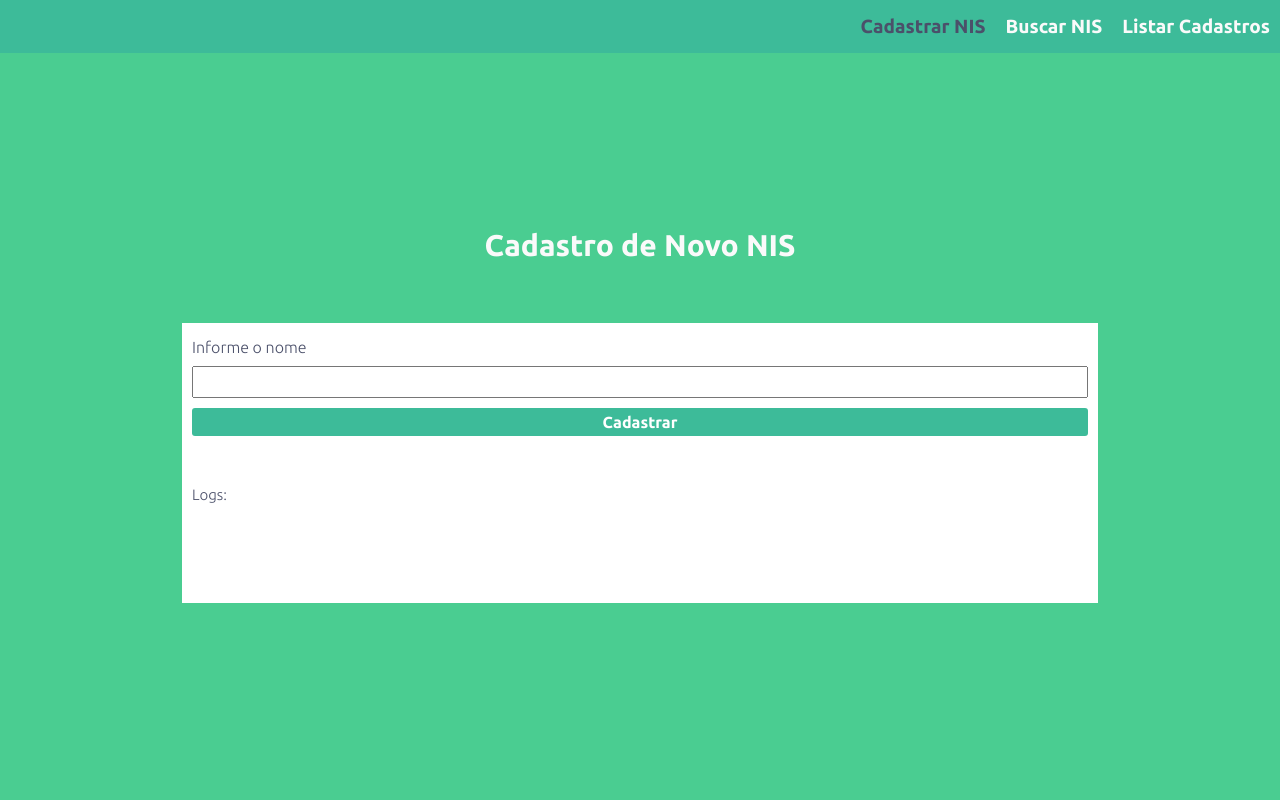
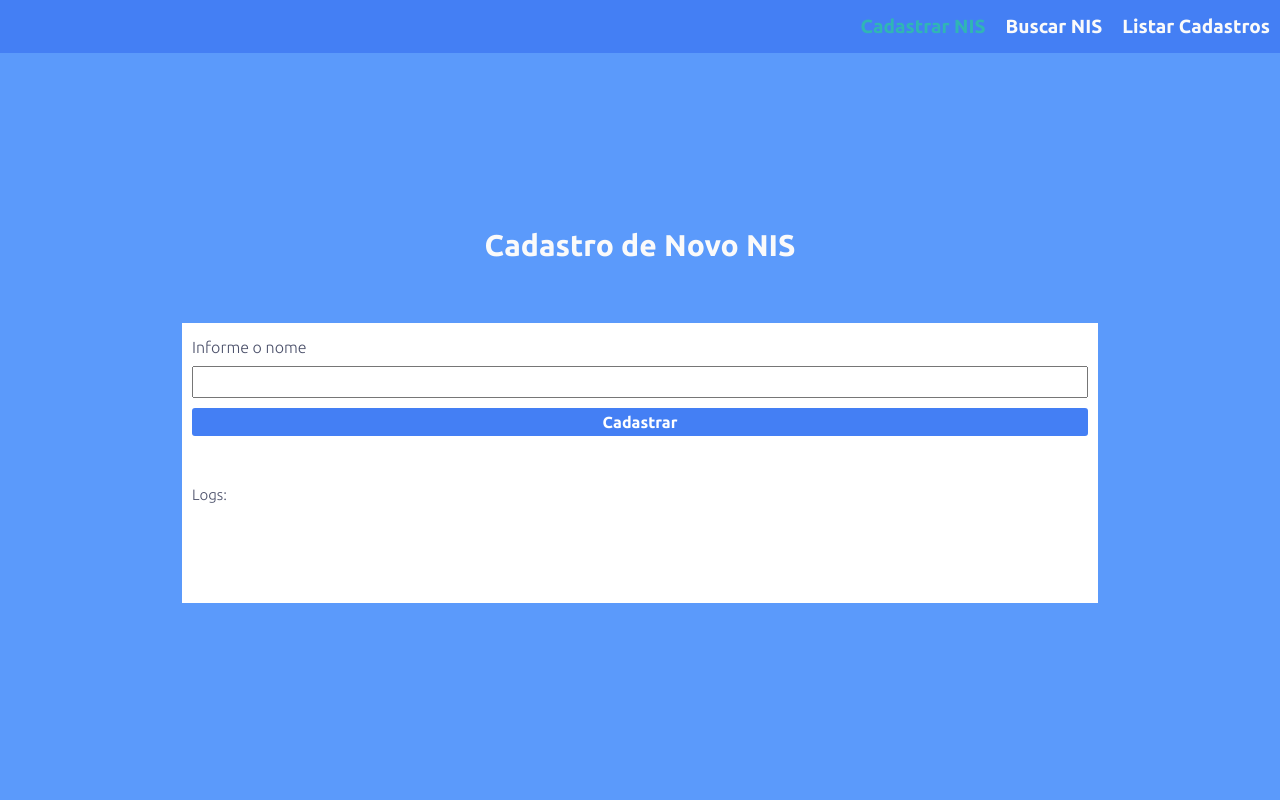
Before and after one commit to BrunoSantosPK/DevTest14, a PHP site: page / in a window 1280 px wide. Run offline with PHP 8.4, Linux system fonts and the light colour scheme.

Commit message:
pequena correcao de layout

```diff
--- a/pages/renderTable.js
+++ b/pages/renderTable.js
@@ -1,13 +1,13 @@
 function renderTable(registros, idTabela) {
     let encontrados = "";
-    const w1 = "10%", w2 = "50%", w3 = "40%";
+    const w1 = "10%", w2 = "60%", w3 = "30%";
 
     for(let i = 0; i < registros.length; i++) {
         encontrados += `
             <tr>
                 <td style="width: ${w1}">${registros[i].id_cadastro}</td>
-                <td style="width: ${w2}">${registros[i].nome}</td>
-                <td style="width: ${w3}">${registros[i].nis}</td>
+                <td style="width: ${w2}; text-align: left;">${registros[i].nome}</td>
+                <td style="width: ${w3}; text-align: left;">${registros[i].nis}</td>
             </tr>`;
     }
 
@@ -15,8 +15,8 @@ function renderTable(registros, idTabela) {
     $(`#${idTabela}`).html(`
         <tr>
             <th style="width: ${w1}">ID</th>
-            <th style="width: ${w2}">Nome</th>
-            <th style="width: ${w3}">NIS</th>
+            <th style="width: ${w2}; text-align: left;">Nome</th>
+            <th style="width: ${w3}; text-align: left;">NIS</th>
         </tr>
         ${encontrados}
     `);
--- a/styles/globals.css
+++ b/styles/globals.css
@@ -1,9 +1,9 @@
 body {
-    margin: 0; display: flex; flex: 1; background-color: #4acd91; color: #fafafa;
+    margin: 0; display: flex; flex: 1; background-color: #5b9afb; color: #fafafa;
 }
 
 header {
-    display: flex; flex-direction: row; background-color: #3dbb99;
+    display: flex; flex-direction: row; background-color: #447ff4;
     width: 100%; justify-content: flex-end; padding: 15px 0px;
     position: absolute; left: 0; right: 0; top: 0;
 }
@@ -27,7 +27,7 @@ h3 {
 }
 
 .item-menu.ativo {
-    color: #4b506a;
+    color: #30b5b5;
 }
 
 .item-menu:hover {
@@ -49,7 +49,7 @@ h3 {
 
 .botao {
     font-family: "Ubuntu", sans-serif; font-size: 16px; margin-top: 10px; font-weight: 700;
-    background-color: #3dbb99; color: #fff; text-align: center;
+    background-color: #447ff4; color: #fff; text-align: center;
     padding: 5px 0px; border-radius: 3px; cursor: pointer; transition: opacity 0.5s;
 }
 
```
Also changed, not shown: server/database/database.sqlite.
